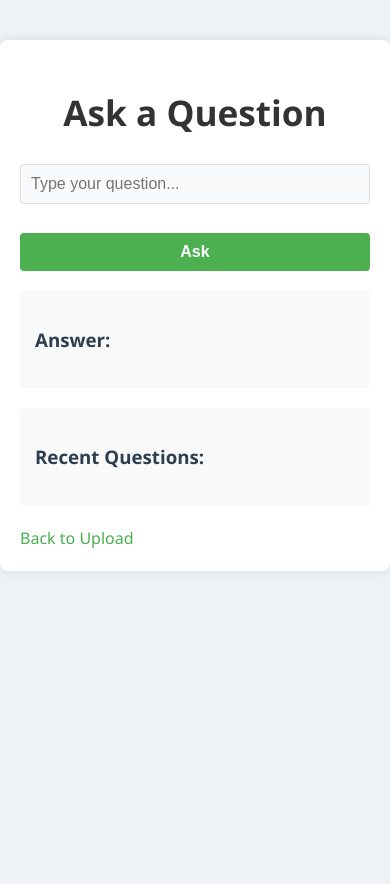
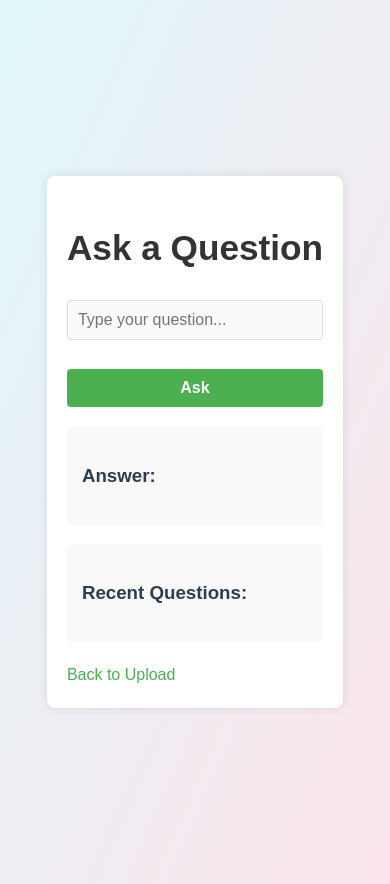
Before and after one commit to ttembani/Study_buddy, a Python web app: template templates/chat.html in a window 390 px wide. Run offline with Jinja, Linux system fonts and the light colour scheme; the template is opened without the code that fills it, so the values that code supplies are empty.

Commit message:
Update style.css

```diff
--- a/static/style.css
+++ b/static/style.css
@@ -1,5 +1,3 @@
-<<<<<<< HEAD
-
 /* Base styles */
 body {
     font-family: 'Segoe UI', Tahoma, Geneva, Verdana, sans-serif;
@@ -230,7 +228,7 @@
     padding: 1.2rem;
   }
 }
-=======
+
 body {
   font-family: Arial, sans-serif;
   line-height: 1.6;
@@ -321,5 +319,5 @@
 #history small {
   color: #666;
   font-size: 0.8em;
->>>>>>> 93f3c2631af7d5ae6ac5f2e3f00e602294eac5ba
 }
+}
```
